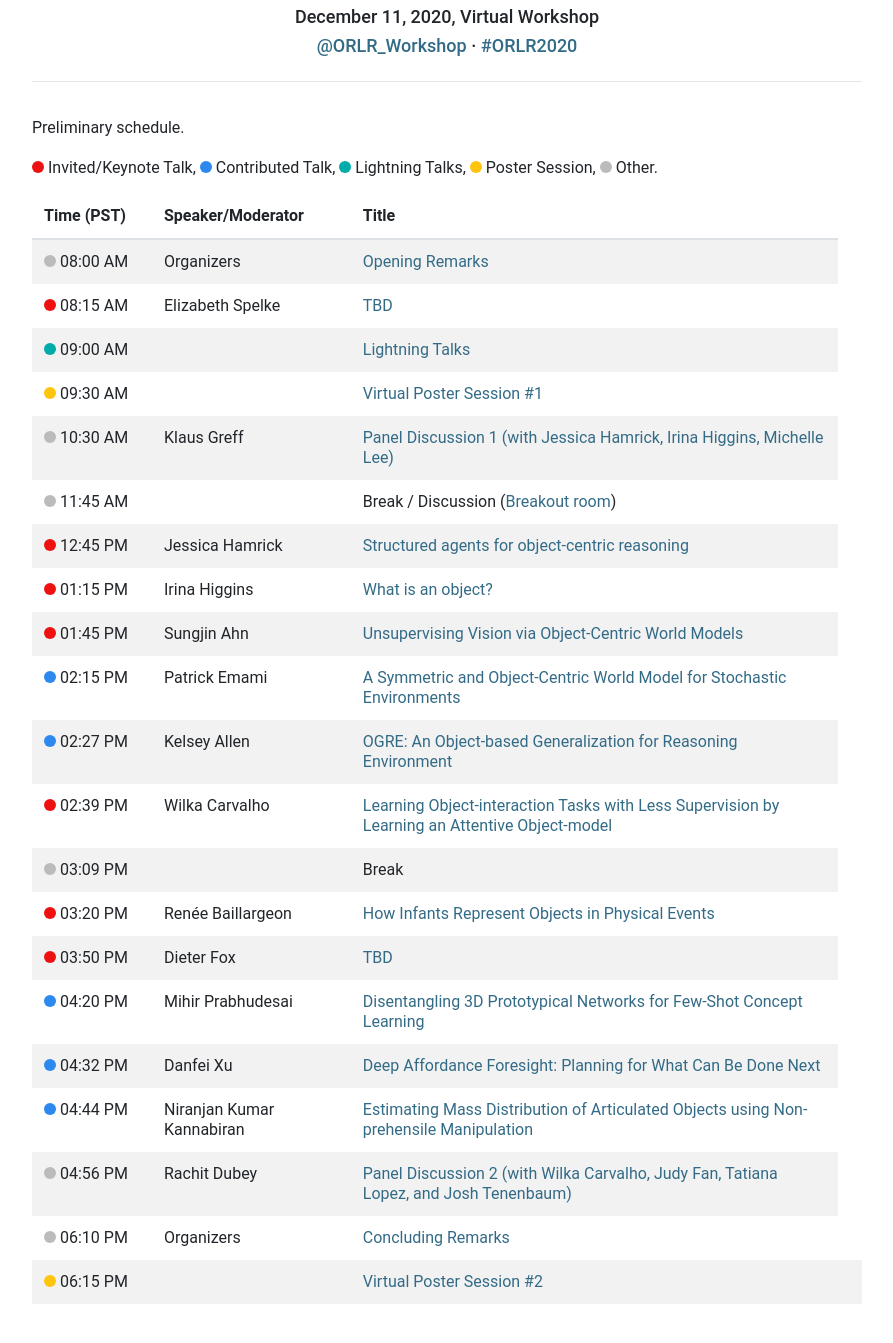
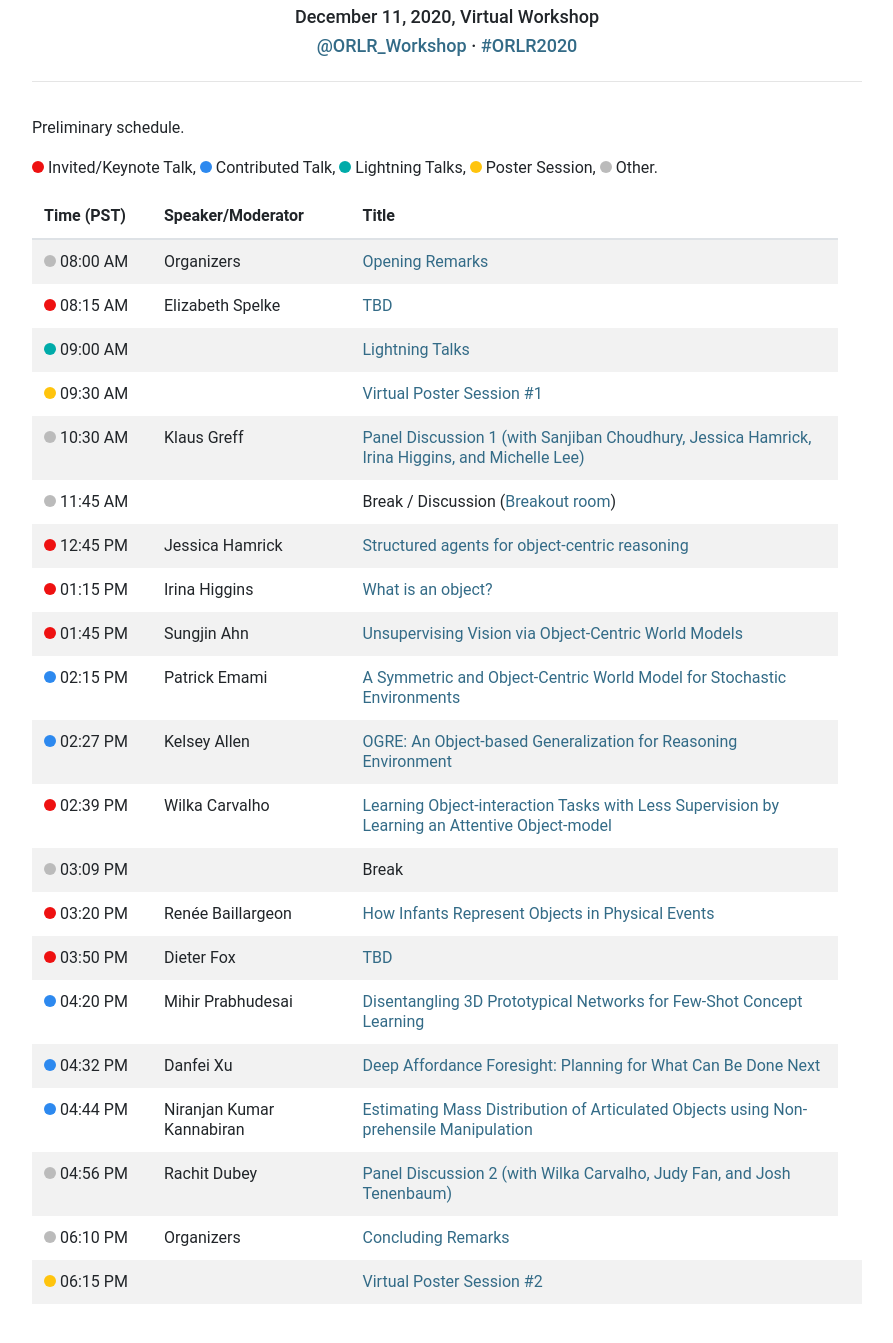
Before and after one commit to orlrworkshop/orlrworkshop.github.io, a Jekyll site: the page built from schedule.html, in a window 1280 px wide and 1400 px high, scrolled down 159 px. Shown: the top 1343 px of the window, without its empty margins (193-1086 px from the left). Built offline with Jekyll 4.4.1, drawn with Linux system fonts in a browser that asks for light colours; nearby versions of some CDN libraries.

Commit message:
update panelists according to confirmation

```diff
--- a/schedule.html
+++ b/schedule.html
@@ -44,7 +44,7 @@ Preliminary schedule.
     <tr>
       <td><span class="dot-other-session"></span> 10:30 AM</td>
       <td> Klaus Greff</td>
-      <td><a href="/speakers.html">Panel Discussion 1 (with Jessica Hamrick, Irina Higgins, Michelle Lee) </a></td>
+      <td><a href="/speakers.html">Panel Discussion 1 (with Sanjiban Choudhury, Jessica Hamrick, Irina Higgins, and Michelle Lee) </a></td>
     </tr>
     <tr>
       <td><span class="dot-other-session"></span> 11:45 AM</td>
@@ -127,7 +127,7 @@ Preliminary schedule.
     <tr>
       <td><span class="dot-other-session"></span> 04:56 PM</td>
       <td> Rachit Dubey</td>
-      <td><a href="/speakers.html">Panel Discussion 2 (with Wilka Carvalho, Judy Fan, Tatiana Lopez, and Josh Tenenbaum) </a></td>
+      <td><a href="/speakers.html">Panel Discussion 2 (with Wilka Carvalho, Judy Fan, and Josh Tenenbaum) </a></td>
     </tr>
     <tr>
       <td><span class="dot-other-session"></span> 06:10 PM</td>
```
